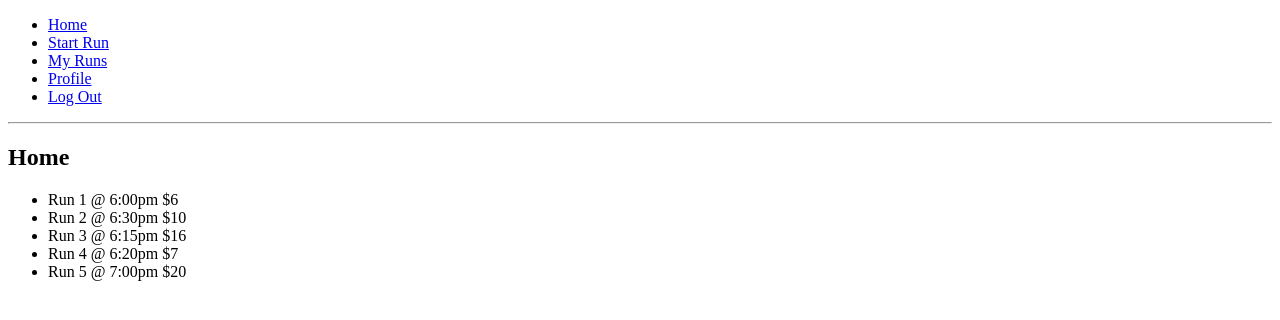
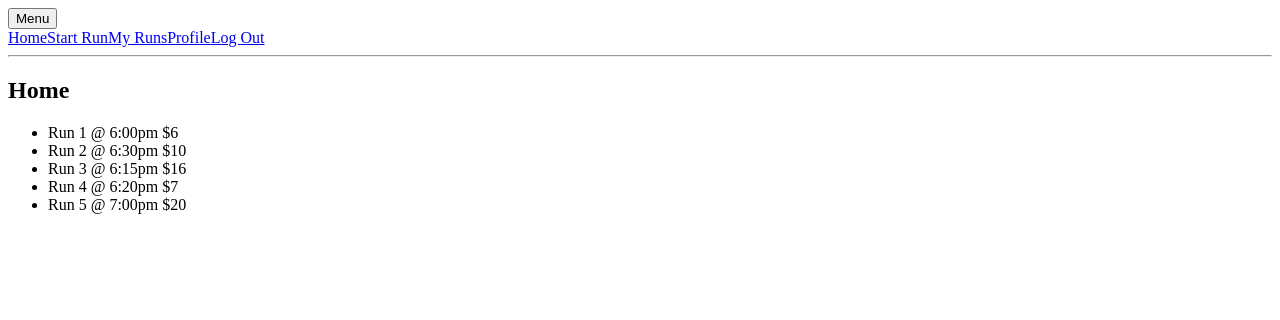
Before and after one commit to enmai1988/Runner, a React app: page / in a window 1280 px wide. Shown: the top 320 px of the page. Built offline with nearby package versions, Linux system fonts and the light colour scheme; the HTML template or start-up script is replaced by a standard one.

Commit message:
(feat) adds code to implement a dropdown menu button to navigate between html pages

```diff
--- a/client/public/index/styles.css
+++ b/client/public/index/styles.css
@@ -0,0 +1,38 @@
+.dropbtn {
+    background-color: #1E90FF;
+    color: black;
+    padding: 16px;
+    font-size: 16px;
+    border: none;
+    border-radius: 5px;
+}
+
+.dropdown {
+    position: relative;
+    display: inline-block;
+}
+
+.dropdown-content {
+    display: none;
+    position: absolute;
+    background-color: #f9f9f9;
+    min-width: 160px;
+    z-index: 1;
+}
+
+.dropdown-content a {
+    color: black;
+    padding: 12px 16px;
+    text-decoration: none;
+    display: block;
+}
+
+.dropdown-content a:hover {background-color: #66b3ff}
+
+.dropdown:hover .dropdown-content {
+    display: block;
+}
+
+.dropdown:hover .dropbtn {
+    background-color: #1E90FF;
+}
--- a/client/src/index.jsx
+++ b/client/src/index.jsx
@@ -26,13 +26,16 @@ class App extends React.Component {
     return (
       <Router>
         <div>
-          <ul>
-            <li><Link to="/">Home</Link></li>
-            <li><Link to="/startRun">Start Run</Link></li>
-            <li><Link to="/myRuns">My Runs</Link></li>
-            <li><Link to="/profile">Profile</Link></li>
-            <li><Link to="/logOut">Log Out</Link></li>
-          </ul>
+          <div className="dropdown">
+            <button className="dropbtn">Menu</button>
+            <div className="dropdown-content">
+              <Link to="/">Home</Link>
+              <Link to="/startRun">Start Run</Link>
+              <Link to="/myRuns">My Runs</Link>
+              <Link to="/profile">Profile</Link>
+              <Link to="/logOut">Log Out</Link>
+            </div>
+          </div>
 
           <hr/>
           <Route exact path="/" component={Home}/>
@@ -48,3 +51,13 @@ class App extends React.Component {
 }
 
 ReactDOM.render(<App />, document.getElementById('app'));
+
+
+
+          // <ul>
+          //   <li><Link to="/">Home</Link></li>
+          //   <li><Link to="/startRun">Start Run</Link></li>
+          //   <li><Link to="/myRuns">My Runs</Link></li>
+          //   <li><Link to="/profile">Profile</Link></li>
+          //   <li><Link to="/logOut">Log Out</Link></li>
+          // </ul>
```
Also changed, not shown: 1 other file (tests, documents, lock files or other folders). Lines whose indentation alone changed are shown as unchanged.
